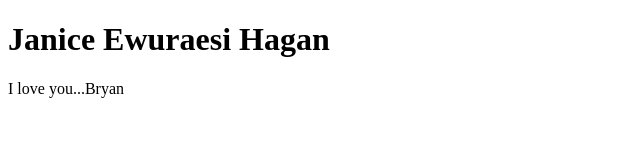
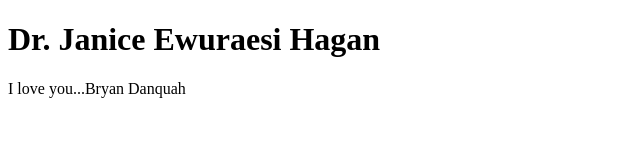
Before and after one commit to bryan-me/BookAppUI, a plain HTML site: page index.html in a window 1280 px wide. Shown: the whole page, without its empty margins (0-640 px from the left). Drawn offline with Linux system fonts and the light colour scheme.

Commit message:
second commit

```diff
--- a/index.html
+++ b/index.html
@@ -4,7 +4,7 @@
 <title>Test Web</title>
 </head>
 <body>
-<h1>Janice Ewuraesi Hagan</h1>
-<p>I love you...Bryan</p>
+<h1>Dr. Janice Ewuraesi Hagan</h1>
+<p>I love you...Bryan Danquah</p>
 </body>
 </html>
```
